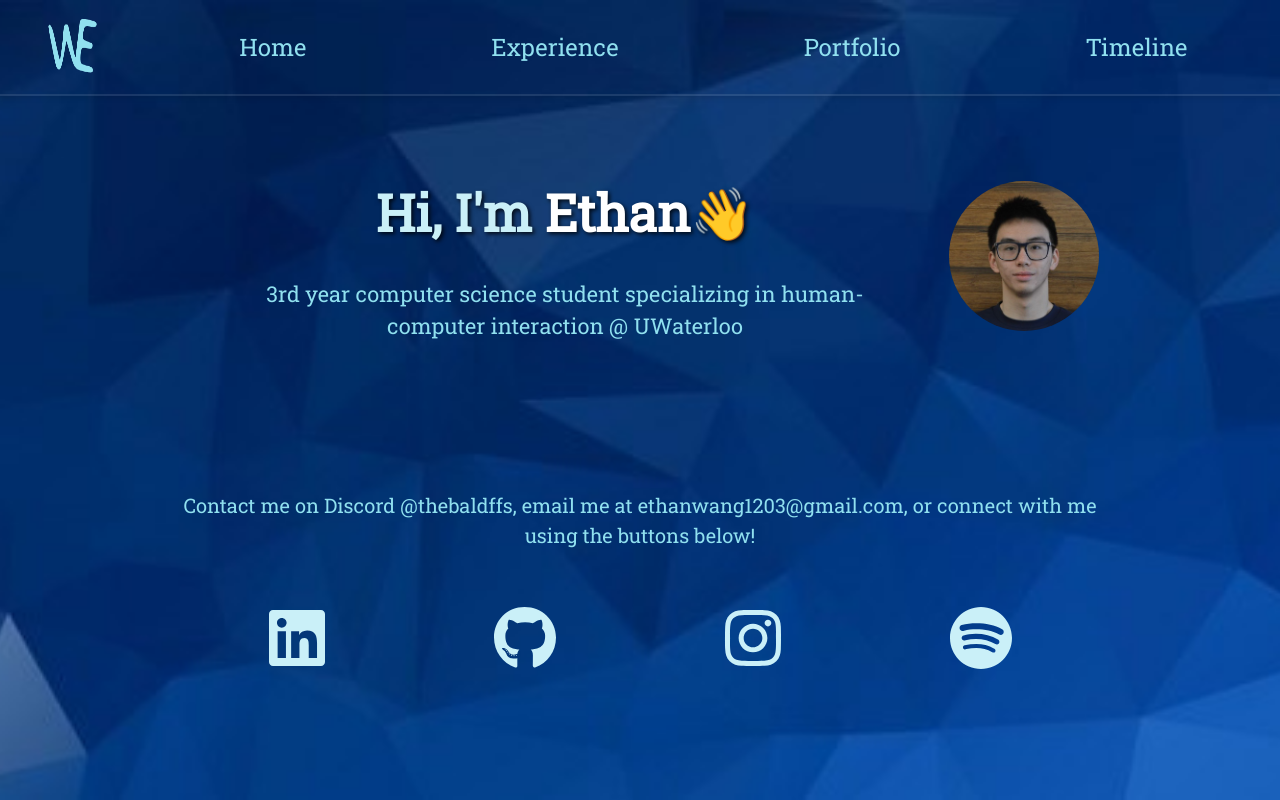
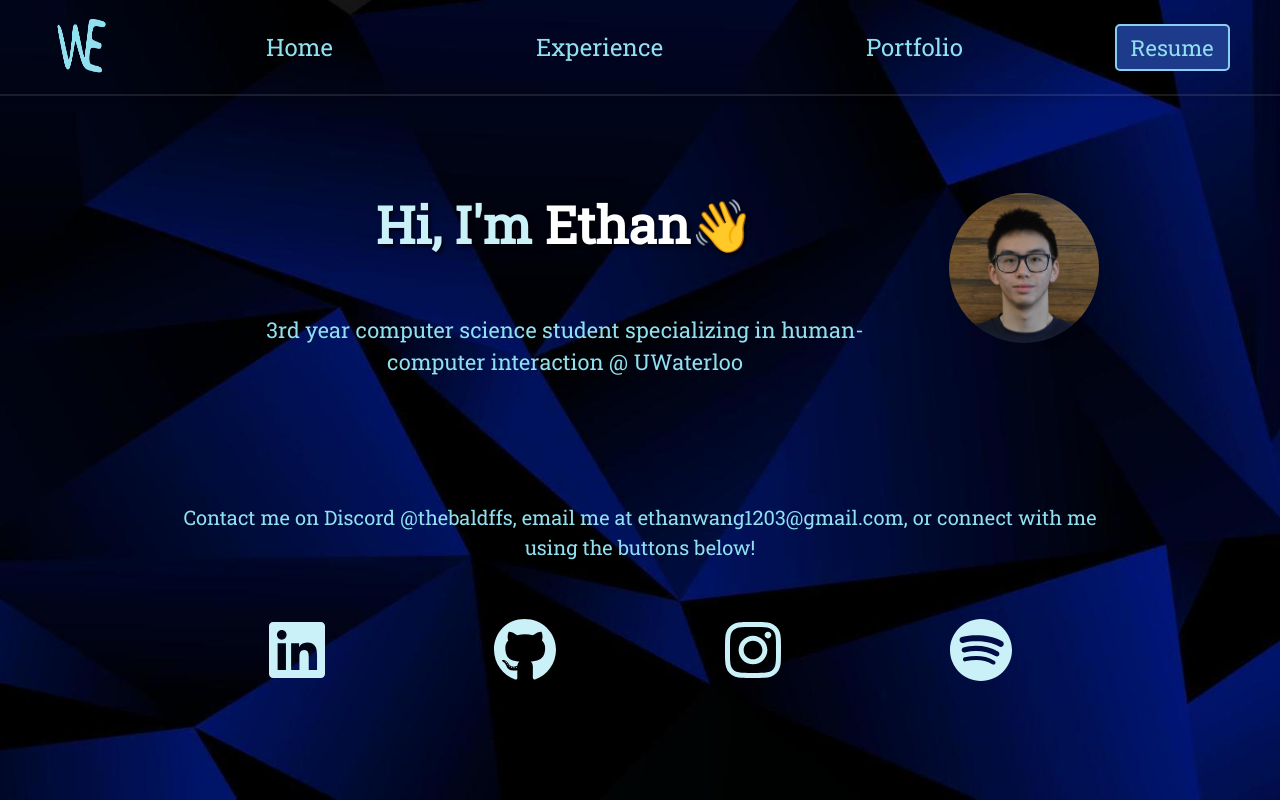
Before and after one commit to awesomethan/personal-website, a React (Create React App) app: page / in a window 1280 px wide. Built offline with nearby package versions, Linux system fonts and the light colour scheme.

Commit message:
removed Timeline page, added Resume to nav bar, changed background image

```diff
--- a/src/App.css
+++ b/src/App.css
@@ -38,6 +38,35 @@ h2 {
   text-shadow: 2px 2px 4px rgba(0, 0, 0, 0.8); /* Subtle shadow */
 }
 
+.resume-button {
+  padding: 7px 14px;
+  background-color: #1e3a8a;
+  color: var(--col1);
+  text-decoration: none;
+  border: 2px solid #89cff0;
+  border-radius: 5px;
+  font-size: 22px;
+  transform: translateY(-20px);
+  opacity: 0;
+  animation: load var(--animation-time) ease-in
+    calc(var(--nav-time) + var(--animation-time));
+  animation-fill-mode: forwards;
+  transition:
+    background-color 0.3s,
+    color 0.3s;
+}
+
+.resume-button:hover {
+  background-color: #2563eb;
+  color: white;
+  cursor: pointer;
+}
+
+.resume-button:active {
+  background-color: #1d4ed8;
+  border-color: white;
+}
+
 .nav-links {
   width: 100vw;
   display: flex;
@@ -75,7 +104,7 @@ h2 {
 }
 
 .background {
-  background-image: url(../public/images/background2.jpg);
+  background-image: url(../public/images/background4.jpg);
   background-size: cover;
   overflow-x: hidden;
   background-position: center center;
@@ -104,6 +133,7 @@ h2 {
 .title {
   font-size: 50px;
   text-align: center;
+  margin: 7vh 0;
 }
 
 .text {
@@ -337,10 +367,6 @@ h2 {
   animation-fill-mode: forwards;
 }
 
-.portfolio-intro {
-  margin: 7vh 3vw;
-}
-
 .portfolio-text {
   text-align: center;
 }
@@ -491,3 +517,7 @@ h2 {
   font-size: 1.7vw;
   text-align: center;
 }
+
+.resume-button-text {
+  font-size: 22px;
+}
--- a/src/App.js
+++ b/src/App.js
@@ -2,9 +2,10 @@ import React from "react";
 import "./App.css";
 import Nav from "./Components/Nav";
 import Home from "./Components/Home";
+// import About from "./Components/About";
 import Experience from "./Components/Experience";
 import Portfolio from "./Components/Portfolio";
-import Timeline from "./Components/Timeline";
+// import Timeline from "./Components/Timeline";
 import { HashRouter as Router, Routes, Route } from "react-router-dom";
 
 function App() {
@@ -18,7 +19,7 @@ function App() {
             {/* <Route path="/about" element={<About />} /> */}
             <Route path="/experience" element={<Experience />} />
             <Route path="/portfolio" element={<Portfolio />} />
-            <Route path="/timeline" element={<Timeline />} />
+            {/* <Route path="/timeline" element={<Timeline />} /> */}
           </Routes>
         </div>
       </div>
--- a/src/Components/Nav.js
+++ b/src/Components/Nav.js
@@ -22,9 +22,17 @@ function Nav() {
         <Link to="/portfolio" className="nav-style text nav-text">
           <li>Portfolio</li>
         </Link>
-        <Link to="/timeline" className="nav-style text nav-text">
+        <a
+          href="https://drive.google.com/file/d/1S5kF9XLOLLvkqQt5UwvKydeujX6Pu6bZ/view?usp=sharing"
+          target="_blank"
+          rel="noopener noreferrer"
+          className="resume-button nav-text resume-button-text"
+        >
+          Resume
+        </a>
+        {/* <Link to="/timeline" className="nav-style text nav-text">
           <li>Timeline</li>
-        </Link>
+        </Link> */}
       </ul>
     </nav>
   );
--- a/src/Components/Portfolio.js
+++ b/src/Components/Portfolio.js
@@ -5,18 +5,6 @@ function Portfolio() {
   return (
     <div>
       <h1 className="heading title">My Portfolio</h1>
-      <p className="text portfolio-intro">
-        Scroll down to check out some projects that I have been working on, or
-        click{" "}
-        <a
-          href="https://drive.google.com/file/d/1S5kF9XLOLLvkqQt5UwvKydeujX6Pu6bZ/view?usp=sharing"
-          target="_blank"
-          rel="noreferrer"
-        >
-          here
-        </a>{" "}
-        to view my resume!
-      </p>
       <Project
         date={"April 2023"}
         title={"Anime Archive"}
```
Also changed, not shown: public/images/background4.jpg (added).
